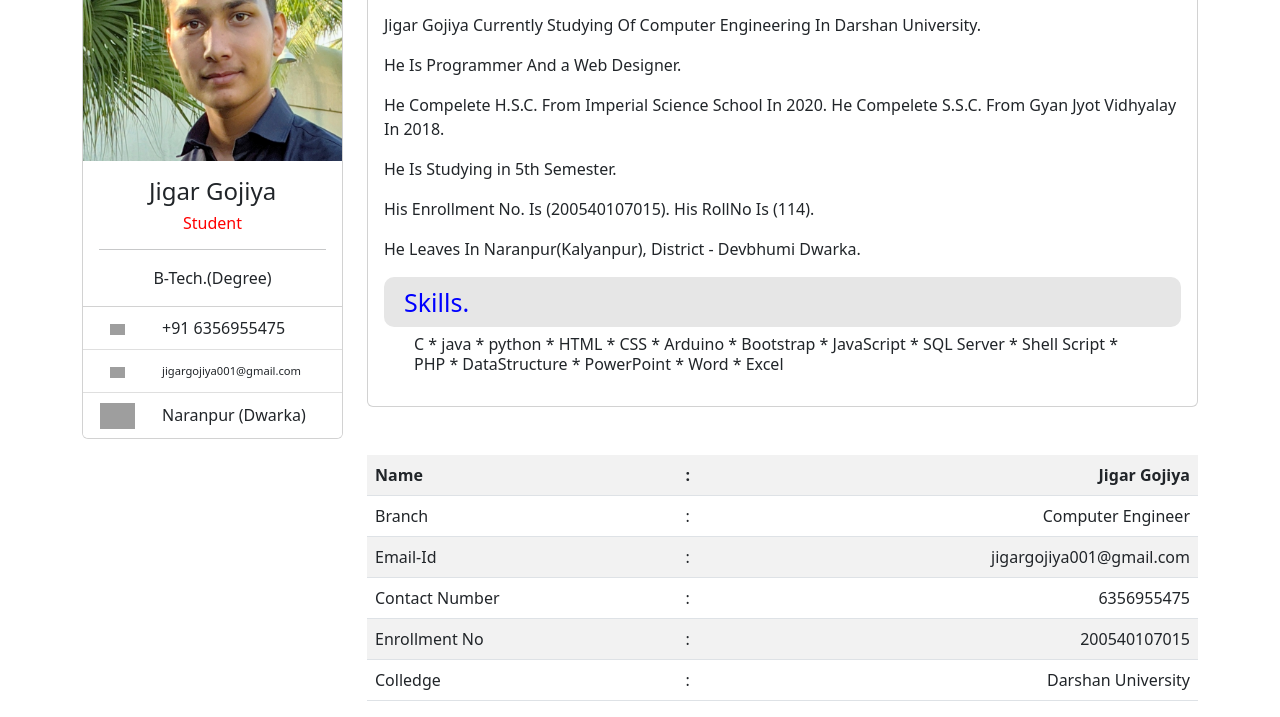
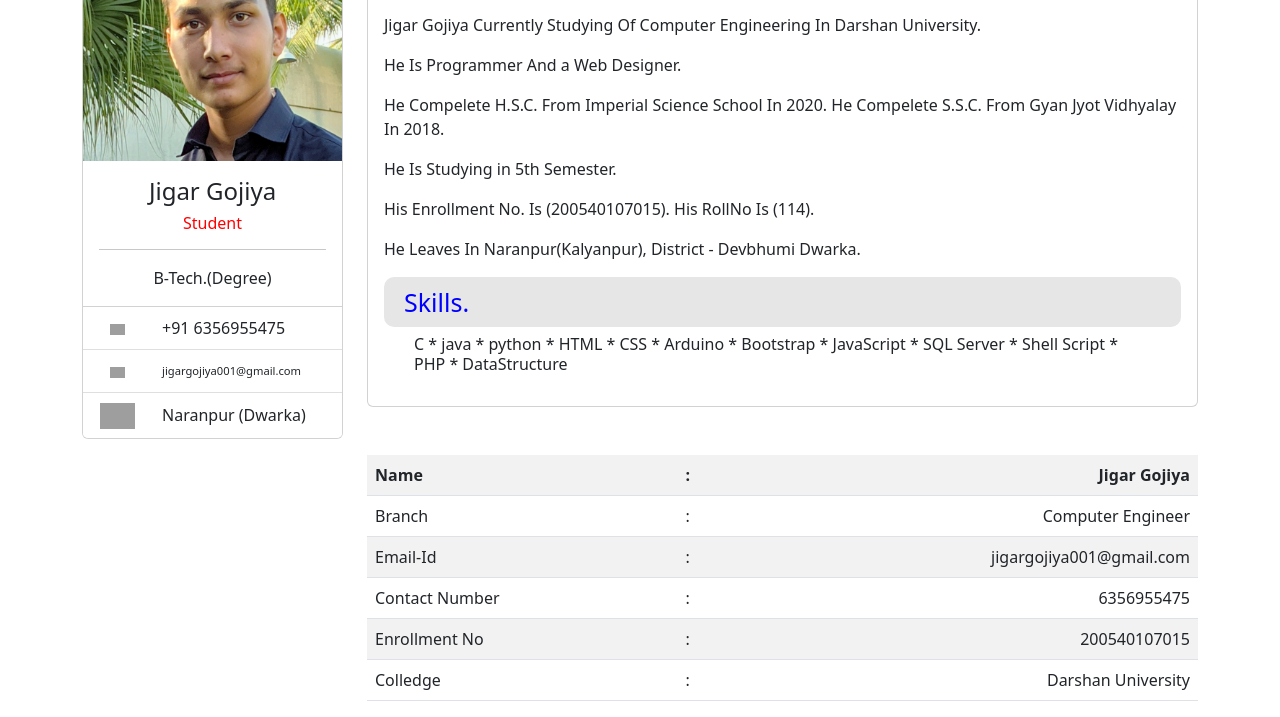
Before and after one commit to JigarGojiya/profile, a plain HTML site: page index.html in a window 1280 px wide. Shown: the part 99-816 px from the top of the page. Drawn offline with nearby package versions, Linux system fonts and the light colour scheme; grey boxes are pictures that could not be loaded.

Commit message:
Update index.html

```diff
--- a/index.html
+++ b/index.html
@@ -55,7 +55,7 @@
     <p class="card-text"><p>Jigar Gojiya Currently Studying Of Computer Engineering In Darshan University.</p><p>He Is Programmer And a Web Designer.</p><p>He Compelete H.S.C. From Imperial Science School In 2020. He Compelete S.S.C. From Gyan Jyot Vidhyalay In 2018.</p> <p>He Is Studying in 5th Semester.</p><p>His Enrollment No. Is (200540107015). His RollNo Is (114).</p><p>He Leaves In Naranpur(Kalyanpur), District - Devbhumi Dwarka.</p>
 
     <h4 style="color: blue; padding-top: 10px; padding-bottom: 10px; border-radius: 10px; padding-left: 20px; font-size: 25px; background-color: rgb(230, 230, 230);">Skills.</h4>
-    <h6 style="padding-left: 30px; padding-right: 30px;">C * java * python * HTML * CSS * Arduino * Bootstrap * JavaScript * SQL Server * Shell Script * PHP * DataStructure * PowerPoint * Word * Excel</h6>
+    <h6 style="padding-left: 30px; padding-right: 30px;">C * java * python * HTML * CSS * Arduino * Bootstrap * JavaScript * SQL Server * Shell Script * PHP * DataStructure</h6>
 
     </p>
 </div>
```
